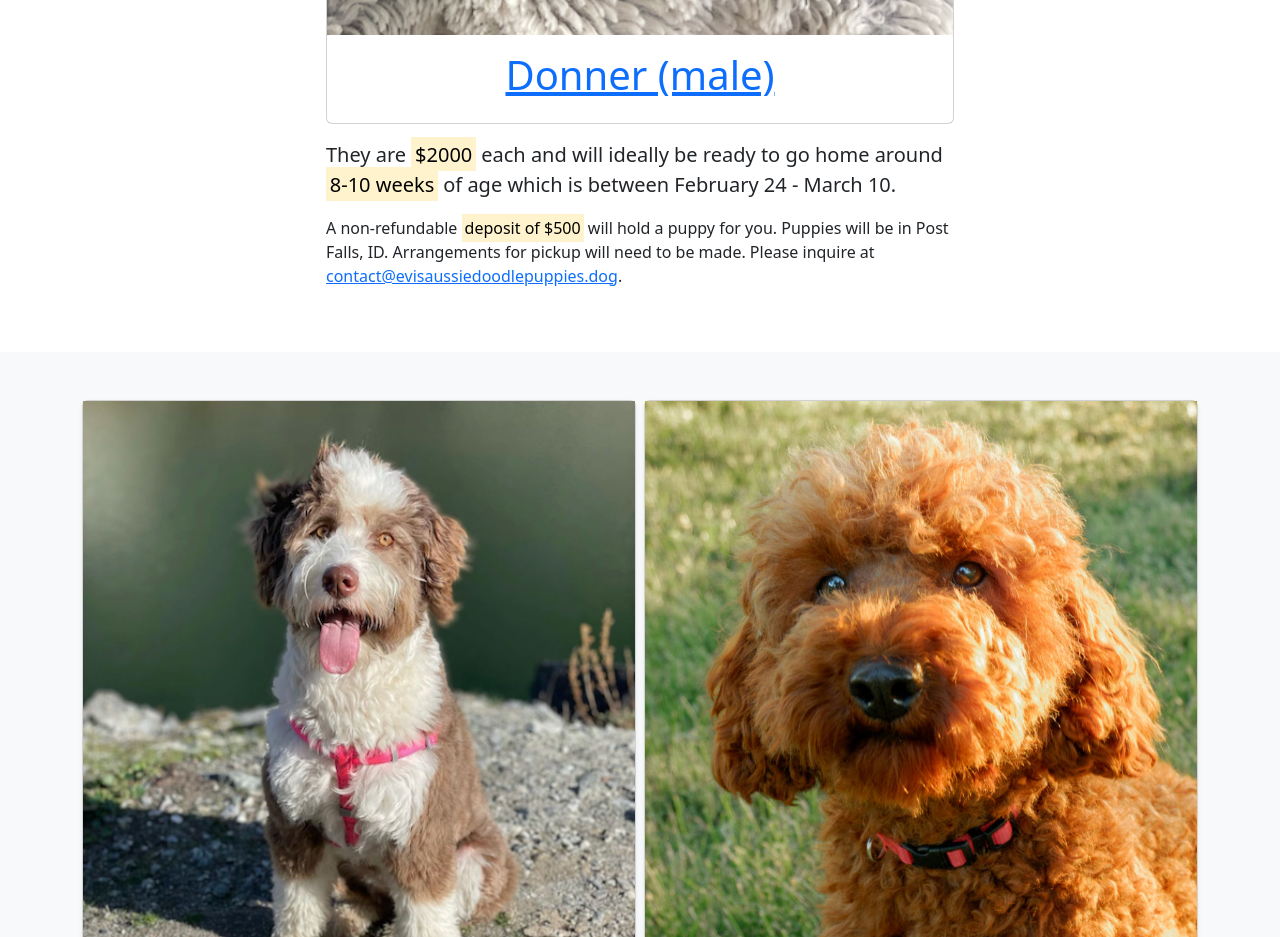
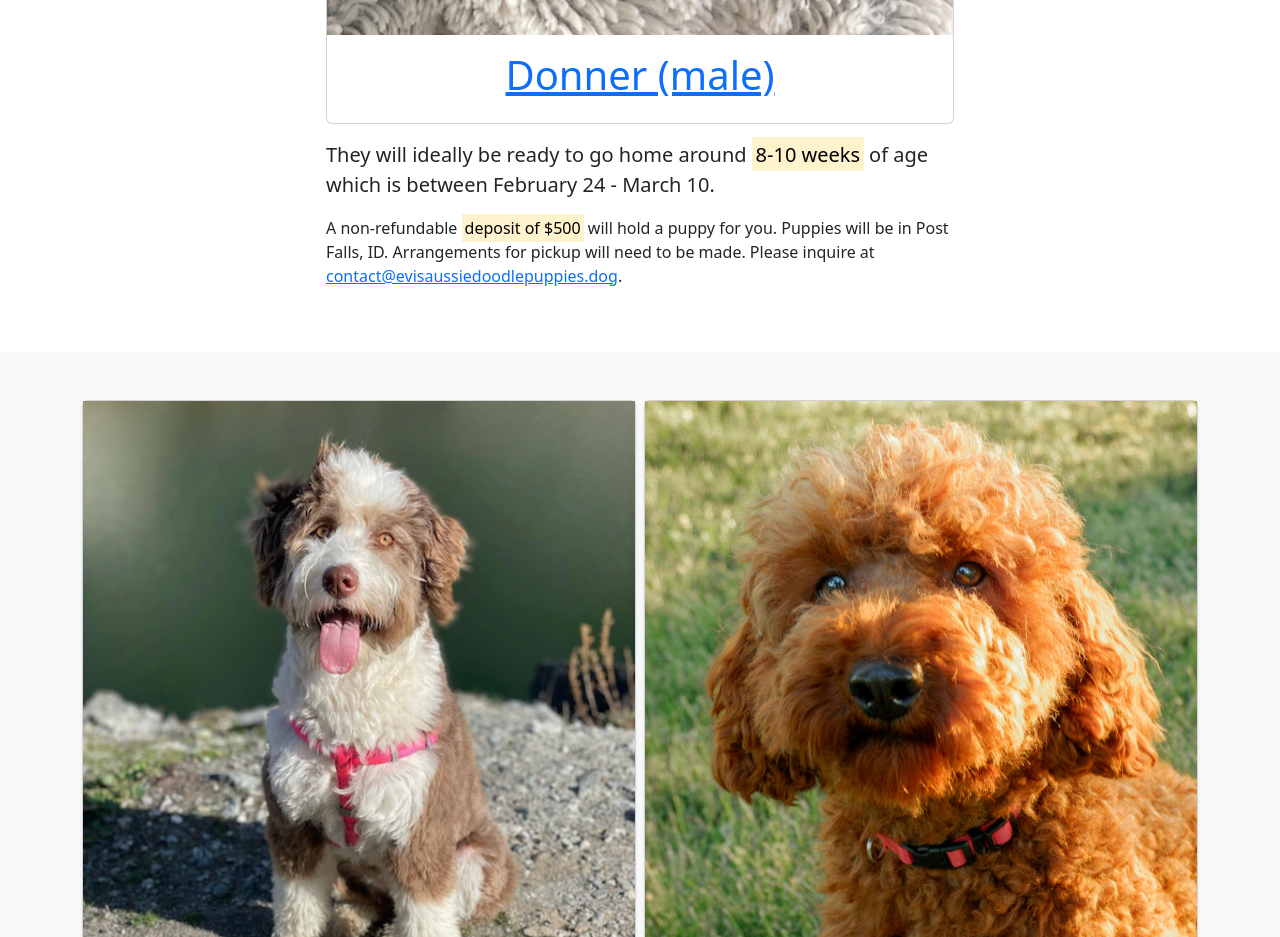
Before and after one commit to kblake/evispuppies, a plain HTML site: page index.html in a window 1280 px wide. Shown: the part 7000-7937 px from the top of the page. Drawn offline with Linux system fonts and the light colour scheme.

Commit message:
Remove total price

```diff
--- a/index.html
+++ b/index.html
@@ -230,7 +230,7 @@
                 </div>
               </p>
               <p class="lead">
-                They are <mark>$2000</mark> each and will ideally be ready to go home
+                They will ideally be ready to go home
                 around <mark>8-10 weeks</mark> of age which is between February 24 - March 10.
               </p>
               <p>
```
